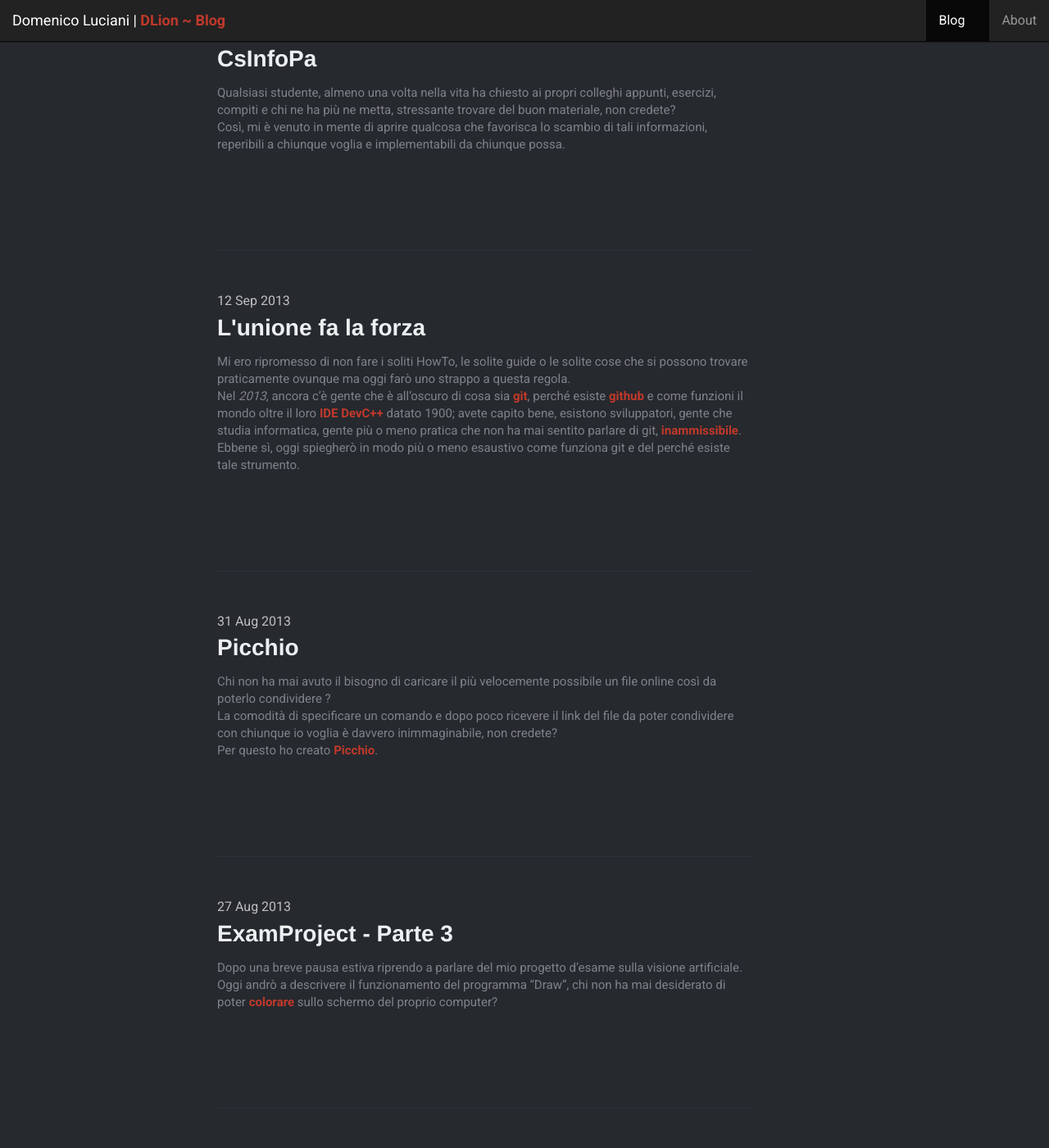
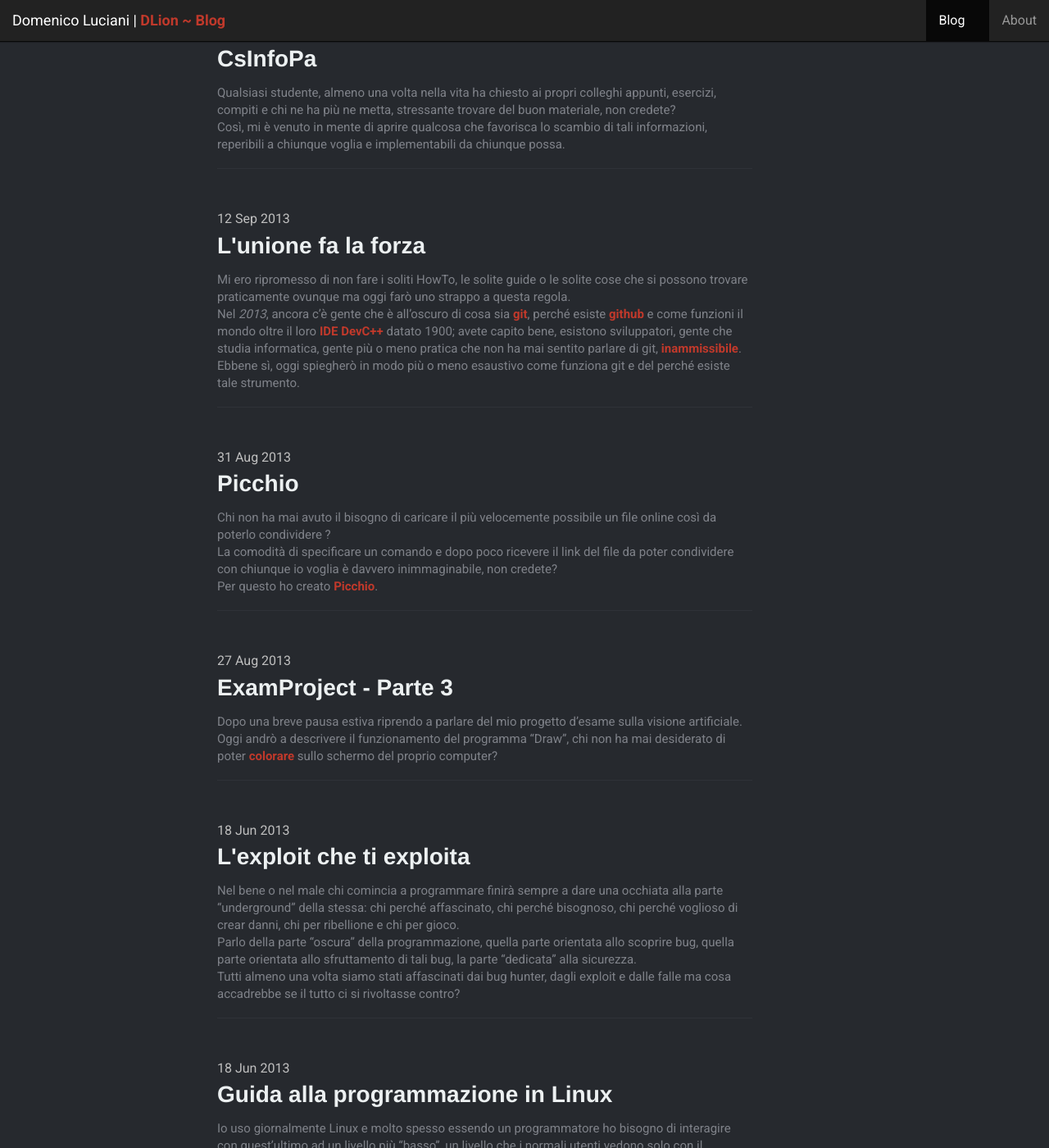
Before and after one commit to dlion/dlion.github.io, a Jekyll site: the page built from index.html, in a window 1280 px wide and 1400 px high, scrolled down 310 px. Shown: the whole window at 82% size. Built offline with Jekyll 4.4.1, drawn with Linux system fonts in a browser that asks for light colours; Markdown is read by kramdown in place of the engine named in the settings; the list of posts is cut into pages by our own code; some of the changed text lies outside the part shown.

Commit message:
fixed link and fixed padding

```diff
--- a/index.html
+++ b/index.html
@@ -54,22 +54,21 @@
               <div class="col-lg-7 col-lg-offset-2 preview-articolo">{{ post.excerpt }}</div>
             </div>
             {% endfor %}
-            {% if paginator.total_pages > 1 %}
             <div class="row">
-            <ul class="pagination">
-            {% if paginator.previous_page %}
-              <li><a href="{{ paginator.previous_page_path | prepend: site.baseurl | replace: '//', '/' }}">Prev</a></li>
-            {% else %}
-             <li class="disabled"><a href="#">Prev</a></li>
-            {% endif %}
-            {% if paginator.next_page %}
-              <li><a href="/page/{{ paginator.next_page }}">Next</a></li>
-            {% else %}
-              <li class="disabled"><a href="#">Next</a></li>
-            {% endif %}
-          </ul>
-        </div>
-          {% endif %}
+              <div class="col-lg-7 col-lg-offset-2 text-center">
+                <p class="text-center">
+                {% if paginator.total_pages > 1 %}
+                  {% if paginator.previous_page %}
+                    <a href="{{ paginator.previous_page_path | prepend: site.baseurl | replace: '//', '/' }}">← Newer Posts </a>
+                  {% endif %}
+                  |
+                  {% if paginator.next_page %}
+                    <a href="/page/{{ paginator.next_page }}"> Older Posts →</a>
+                  {% endif %}
+                {% endif %}
+                </p>
+              </div>
+            </div>
           </div>
         </div>
     </body>
--- a/public/css/blog.css
+++ b/public/css/blog.css
@@ -15,10 +15,6 @@
 .preview-articolo {
   color: rgb(127, 130, 137);
   font-size: 15px;
-}
-
-.articolo {
-  padding-bottom: 100px;
 }
 
 .data {
@@ -41,7 +37,7 @@
   padding-top: 30px;
   line-height: 1.600;
   word-spacing: 3px;
-  padding-bottom: 50px;
+  padding-bottom: 20px;
   max-width: 1600px;
   padding-left: 50px;
   padding-right: 50px;
```
